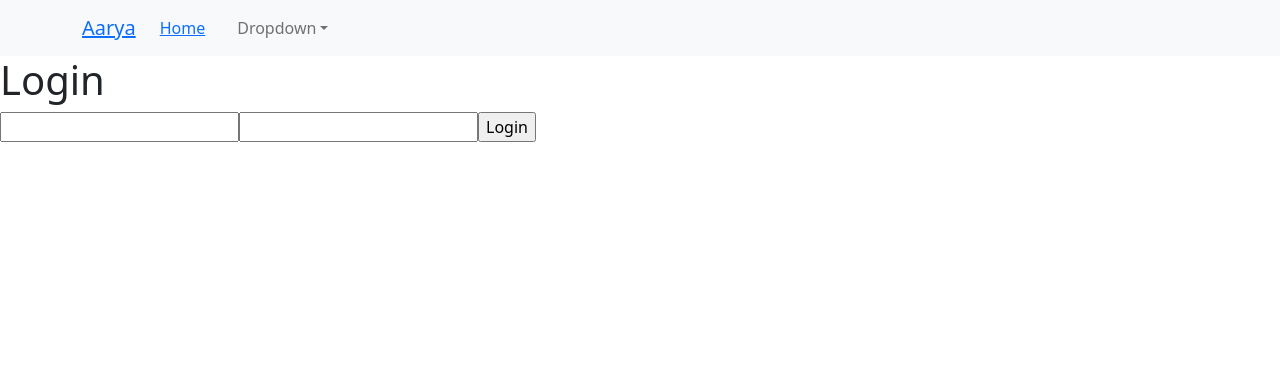
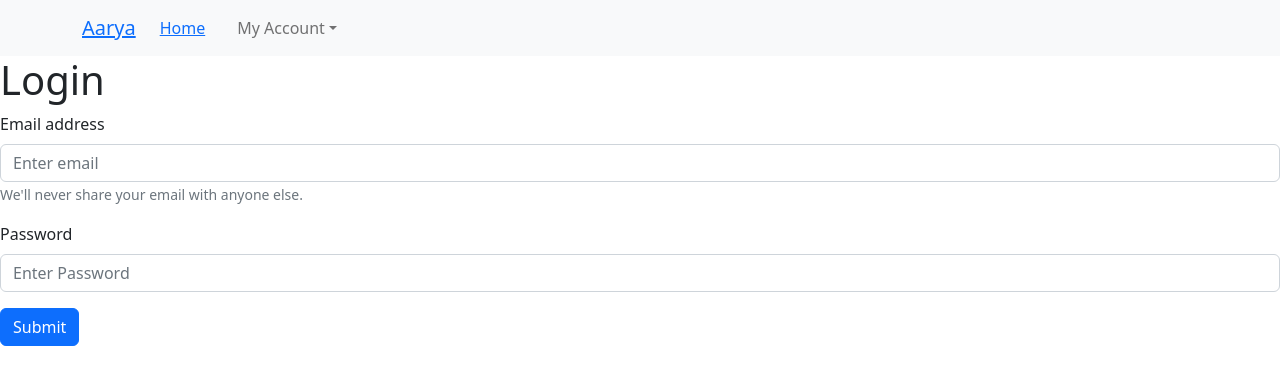
Before and after one commit to sathiraguruge/aarya, a React (Create React App) app in the folder frontend/: page /login in a window 1280 px wide. Shown: the top 384 px of the page. Built offline with nearby package versions, Linux system fonts and the light colour scheme.

Commit message:
Added My Profile page

```diff
--- a/frontend/src/App.js
+++ b/frontend/src/App.js
@@ -5,8 +5,9 @@ import HomePage from "./components/home";
 import NotFound from "./components/notFound";
 import Register from "./components/register";
 import Orders from "./components/orders";
+import MyAccount from "./components/profile";
 import { Navigate, Route, Routes } from "react-router-dom";
-import React from "react";
+import React, { Component } from "react";
 
 function App() {
   return (
@@ -16,6 +17,7 @@ function App() {
         <Route path="/login" element={<Login />} />
         <Route path="/register" element={<Register />} />
         <Route path="/orders" element={<Orders />} />
+        <Route path="/profile" element={<MyAccount />} />
         <Route path="/not-found" element={<NotFound />} />
         <Route path="/" element={<HomePage />} />
         <Route path="*" element={<Navigate to="/not-found" replace />} />
--- a/frontend/src/components/common/form.jsx
+++ b/frontend/src/components/common/form.jsx
@@ -1,7 +1,7 @@
 import React, { Component } from "react";
 import TextField from "./textField";
 
-class Form extends Component {
+class CustomForm extends Component {
   state = {
     data: {
       username: "",
@@ -20,12 +20,16 @@ class Form extends Component {
     this.doSubmit();
   };
 
-  renderTextField(id, name, type) {
+  renderTextField(id, name, type, label, placeholder, hint, isDisabled) {
     return (
       <TextField
         id={id}
         name={name}
         type={type}
+        label={label}
+        placeholder={placeholder}
+        hint={hint}
+        isDisabled={isDisabled}
         value={this.state.data[name]}
         onChange={this.handleChange}
       />
@@ -33,4 +37,4 @@ class Form extends Component {
   }
 }
 
-export default Form;
+export default CustomForm;
--- a/frontend/src/components/common/navBar.jsx
+++ b/frontend/src/components/common/navBar.jsx
@@ -1,9 +1,7 @@
-import React, { Component } from "react";
+import React from "react";
 import { Link } from "react-router-dom";
-import Container from "react-bootstrap/Container";
-import Nav from "react-bootstrap/Nav";
-import Navbar from "react-bootstrap/Navbar";
-import NavDropdown from "react-bootstrap/NavDropdown";
+import { Container, Nav, Navbar, NavDropdown } from "react-bootstrap";
+import authService from "../../services/authService";
 
 const NavigationBar = () => {
   return (
@@ -20,15 +18,24 @@ const NavigationBar = () => {
                 <Link to="/">Home</Link>
               </Nav.Link>
               <Nav.Link></Nav.Link>
-              <NavDropdown title="Dropdown" id="basic-nav-dropdown">
-                <NavDropdown.Item>My Account</NavDropdown.Item>
-                <NavDropdown.Item>Profile</NavDropdown.Item>
+              <NavDropdown title="My Account" id="basic-nav-dropdown">
+                <NavDropdown.Item>
+                  <Link to="/profile">Profile</Link>
+                </NavDropdown.Item>
                 <NavDropdown.Item>
                   <Link to="/orders">Orders</Link>
                 </NavDropdown.Item>
                 <NavDropdown.Divider />
-                <NavDropdown.Item>Login</NavDropdown.Item>
-                <NavDropdown.Item>Log Out</NavDropdown.Item>
+                <NavDropdown.Item>
+                  <Link to="/login">Login</Link>
+                </NavDropdown.Item>
+                <NavDropdown.Item
+                  onClick={() => {
+                    authService.logout();
+                  }}
+                >
+                  Log Out
+                </NavDropdown.Item>
               </NavDropdown>
             </Nav>
           </Navbar.Collapse>
--- a/frontend/src/components/common/textField.jsx
+++ b/frontend/src/components/common/textField.jsx
@@ -1,6 +1,30 @@
-const TextField = ({ id, name, type, value, onChange }) => {
+import Form from "react-bootstrap/Form";
+
+const TextField = ({
+  id,
+  name,
+  type,
+  value,
+  label,
+  onChange,
+  placeholder,
+  hint,
+  isDisabled,
+}) => {
   return (
-    <input id={id} name={name} type={type} value={value} onChange={onChange} />
+    <Form.Group className="mb-3" controlId="formBasicEmail">
+      <Form.Label>{label}</Form.Label>
+      <Form.Control
+        id={id}
+        type={type}
+        onChange={onChange}
+        value={value}
+        name={name}
+        placeholder={placeholder}
+        disabled={isDisabled === true ? true : false}
+      />
+      <Form.Text className="text-muted">{hint}</Form.Text>
+    </Form.Group>
   );
 };
 
--- a/frontend/src/components/home.jsx
+++ b/frontend/src/components/home.jsx
@@ -24,7 +24,7 @@ class Home extends Component {
               <Card.Title>{item.name}</Card.Title>
               <Card.Text>{item.description}</Card.Text>
               <Card.Text>{item.price}</Card.Text>
-              <Button variant="primary">Go somewhere</Button>
+              <Button variant="primary">Add to Cart</Button>
             </Card.Body>
           </Card>
         ))}
--- a/frontend/src/components/login.jsx
+++ b/frontend/src/components/login.jsx
@@ -1,8 +1,10 @@
 import React, { Component } from "react";
-import Form from "./common/form";
+import CustomForm from "./common/form";
 import authService from "../services/authService";
+import Button from "react-bootstrap/Button";
+import Form from "react-bootstrap/Form";
 
-class Login extends Form {
+class Login extends CustomForm {
   state = {
     data: {
       email: "",
@@ -20,11 +22,26 @@ class Login extends Form {
     return (
       <React.Fragment>
         <h1>Login</h1>
-        <form onSubmit={this.handleSubmit}>
-          {this.renderTextField("email", "email", "text")}
-          {this.renderTextField("password", "password", "password")}
-          <input type="submit" name="Login" value="Login" />
-        </form>
+        <Form onSubmit={this.handleSubmit}>
+          {this.renderTextField(
+            "email",
+            "email",
+            "text",
+            "Email address",
+            "Enter email",
+            "We'll never share your email with anyone else."
+          )}
+          {this.renderTextField(
+            "password",
+            "password",
+            "password",
+            "Password",
+            "Enter Password"
+          )}
+          <Button variant="primary" type="submit">
+            Submit
+          </Button>
+        </Form>
       </React.Fragment>
     );
   }
--- /dev/null
+++ b/frontend/src/components/profile.jsx
@@ -0,0 +1,92 @@
+import React, { Component } from "react";
+import userService from "../services/userService";
+import Form from "react-bootstrap/Form";
+import Button from "react-bootstrap/Button";
+import CustomForm from "./common/form";
+
+class Profile extends CustomForm {
+  state = {
+    data: {
+      firstname: "",
+      lastname: "",
+      phone: "",
+      address: "",
+      zipcode: "",
+      email: "",
+    },
+  };
+
+  async componentDidMount() {
+    const data = await userService.getUserDetails();
+    this.setState({ data });
+  }
+
+  render() {
+    return (
+      <React.Fragment>
+        <h1>Profile</h1>
+        <Form onSubmit={this.handleSubmit}>
+          {this.renderTextField(
+            "email",
+            "fname",
+            "fname",
+            "Email Address",
+            this.state.data.email,
+            "",
+            true
+          )}
+          {this.renderTextField(
+            "fname",
+            "fname",
+            "text",
+            "First Name",
+            this.state.data.firstname,
+            "",
+            true
+          )}
+          {this.renderTextField(
+            "lname",
+            "lname",
+            "text",
+            "Last Name",
+            this.state.data.lastname,
+            "",
+            true
+          )}
+          {this.renderTextField(
+            "phone",
+            "phone",
+            "text",
+            "Phone Number",
+            this.state.data.phone,
+            "",
+            true
+          )}
+          {this.renderTextField(
+            "address",
+            "address",
+            "text",
+            "Address",
+            this.state.data.address,
+            "",
+            true
+          )}
+          {this.renderTextField(
+            "zipCode",
+            "zipCode",
+            "text",
+            "Zip Code",
+            this.state.data.zipcode,
+            "",
+            true
+          )}
+          <Button variant="primary" type="submit">
+            Save Changes
+          </Button>
+        </Form>
+      </React.Fragment>
+    );
+  }
+}
+
+export default Profile;
--- a/frontend/src/services/authService.js
+++ b/frontend/src/services/authService.js
@@ -1,7 +1,7 @@
 import httpService from "./httpService";
 
 const login = async function (email, password) {
-  const response = await httpService.post("http://localhost:3001/api/login", {
+  const response = await httpService.post("login", {
     email,
     password,
   });
@@ -10,6 +10,22 @@ const login = async function (email, password) {
   }
 };
 
+const logout = function () {
+  localStorage.removeItem("token");
+};
+
+const isLoggedIn = function () {
+  const token = localStorage.getItem("token");
+  if (!token) return false;
+  return true;
+};
+
+const getToken = function () {
+  return localStorage.getItem("token");
+};
+
 export default {
   login,
+  logout,
+  getToken,
 };
--- a/frontend/src/services/httpService.js
+++ b/frontend/src/services/httpService.js
@@ -1,4 +1,5 @@
 import axios from "axios";
+import authService from "./authService";
 
 const BACKEND_URL = "http://localhost:3001/api";
 
@@ -10,4 +11,12 @@ function get(api) {
   return axios.get(`${BACKEND_URL}/${api}`);
 }
 
-export default { get, post };
+function getWithToken(api) {
+  return axios.get(`${BACKEND_URL}/${api}`, {
+    headers: {
+      "x-auth-token": authService.getToken(),
+    },
+  });
+}
+
+export default { get, getWithToken, post };
--- /dev/null
+++ b/frontend/src/services/userService.js
@@ -0,0 +1,8 @@
+import httpService from "./httpService";
+
+const getUserDetails = async function () {
+  const response = await httpService.getWithToken("users");
+  return response.data;
+};
+
+export default { getUserDetails };
```
